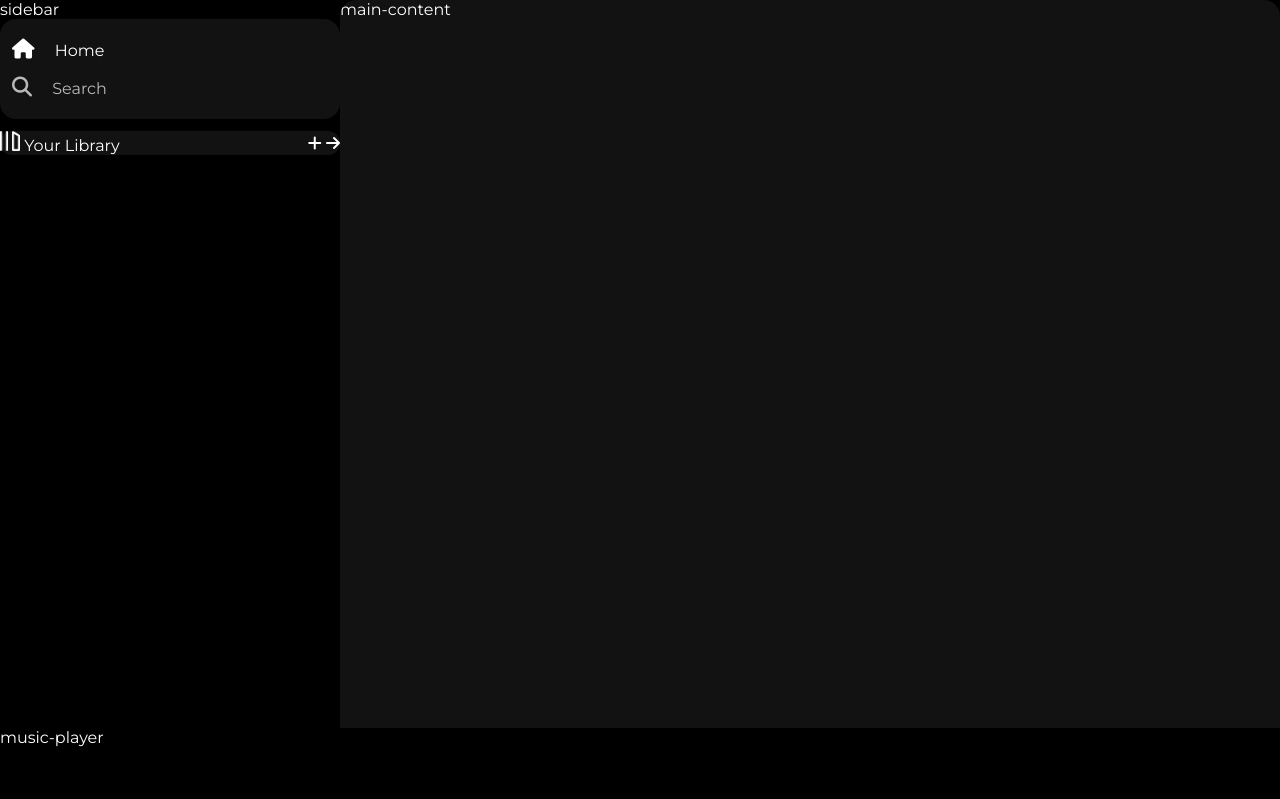
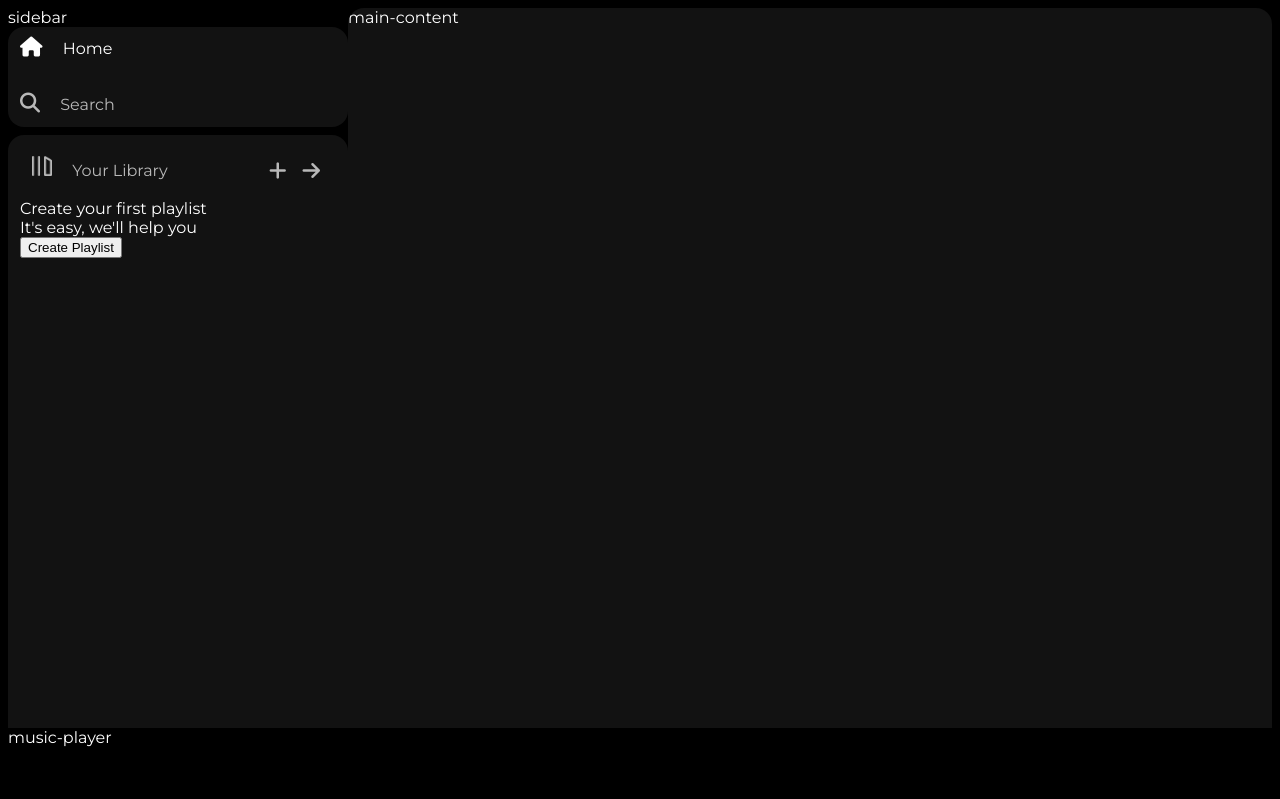
Before and after one commit to NagarajuNarishetti/Spotify, a plain HTML site: page index.html in a window 1280 px wide. Shown: the top 799 px of the page. Drawn offline with Linux system fonts and the light colour scheme.

Commit message:
Updated Library Section

```diff
--- a/index.html
+++ b/index.html
@@ -26,7 +26,7 @@
             </div>
             <div class="library">
                 <div class="options">
-                    <div class="lib-options">
+                    <div class="lib-options nav-option">
                     <img src="./assets/library_icon.png">
                     <a href="#">Your Library</a>
                 </div>
@@ -35,7 +35,14 @@
                     <i class="fa-solid fa-arrow-right"></i>
                 </div>
                 </div>
-                <div class="boxes"></div>
+                <div class="lib-box">
+                    <div class="box">
+                        <div class="box-p1">Create your first playlist</div>
+                        <div class="box-p2"> It's easy, we'll help you</div>
+                        <button class="badge">Create Playlist</button>
+                    </div>
+
+                </div>
             </div>
         </div>
         <div class="main-content">main-content  </div>
--- a/style.css
+++ b/style.css
@@ -8,6 +8,7 @@ body{
 .main{
     display:flex;
     height:100vh;
+    padding:0.5rem;
 }
 .sidebar{
     background-color:black;
@@ -42,12 +43,11 @@ a{
 
 }
 .nav-option{
-    line-height: 1.25rem;
+    line-height: 2.5rem;
     opacity: 0.7;
     padding: 0.5rem 0.75rem;
 }
 .nav-option:hover{
-    line-height: 1.25rem;
     opacity: 1;
 }
 .nav-option i{
@@ -60,7 +60,9 @@ a{
 .library{
    background-color:#121212 ;
    border-radius: 1rem;
-   margin-top: 0.75rem;
+   margin-top: 0.5rem;
+   height:100% ;
+   padding: 0.5rem 0.75rem;
 }
 .options{
     display: flex;
@@ -71,3 +73,15 @@ a{
 height: 1.25rem;
 width:1.25rem;
 }
+.icons{
+    font-size:1.25rem;
+    display: flex;
+}
+.icons i{
+    opacity:0.7;
+    margin-right: 1rem;
+}
+.icons i:hover{
+    opacity:1;
+
+}
```
